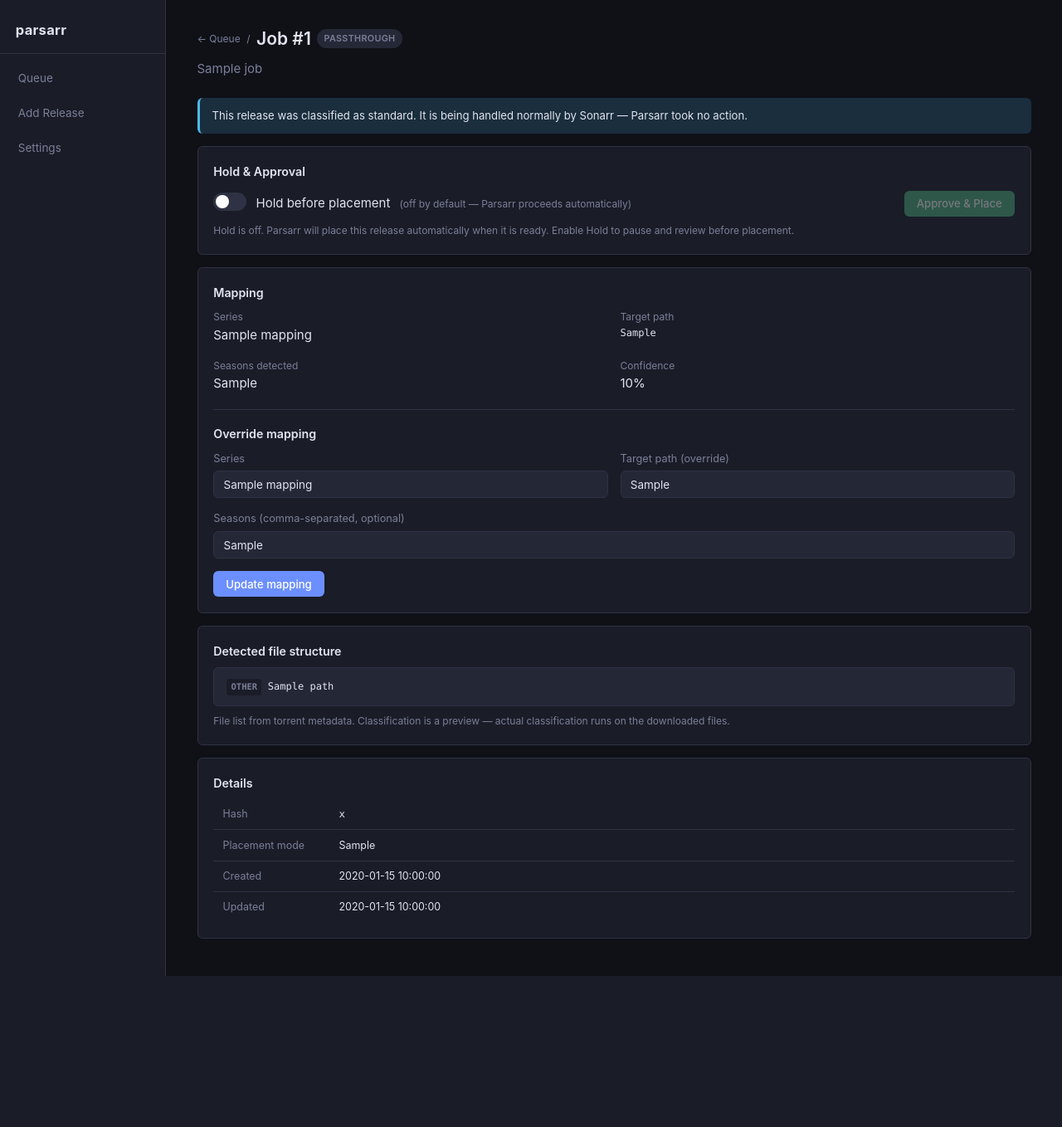
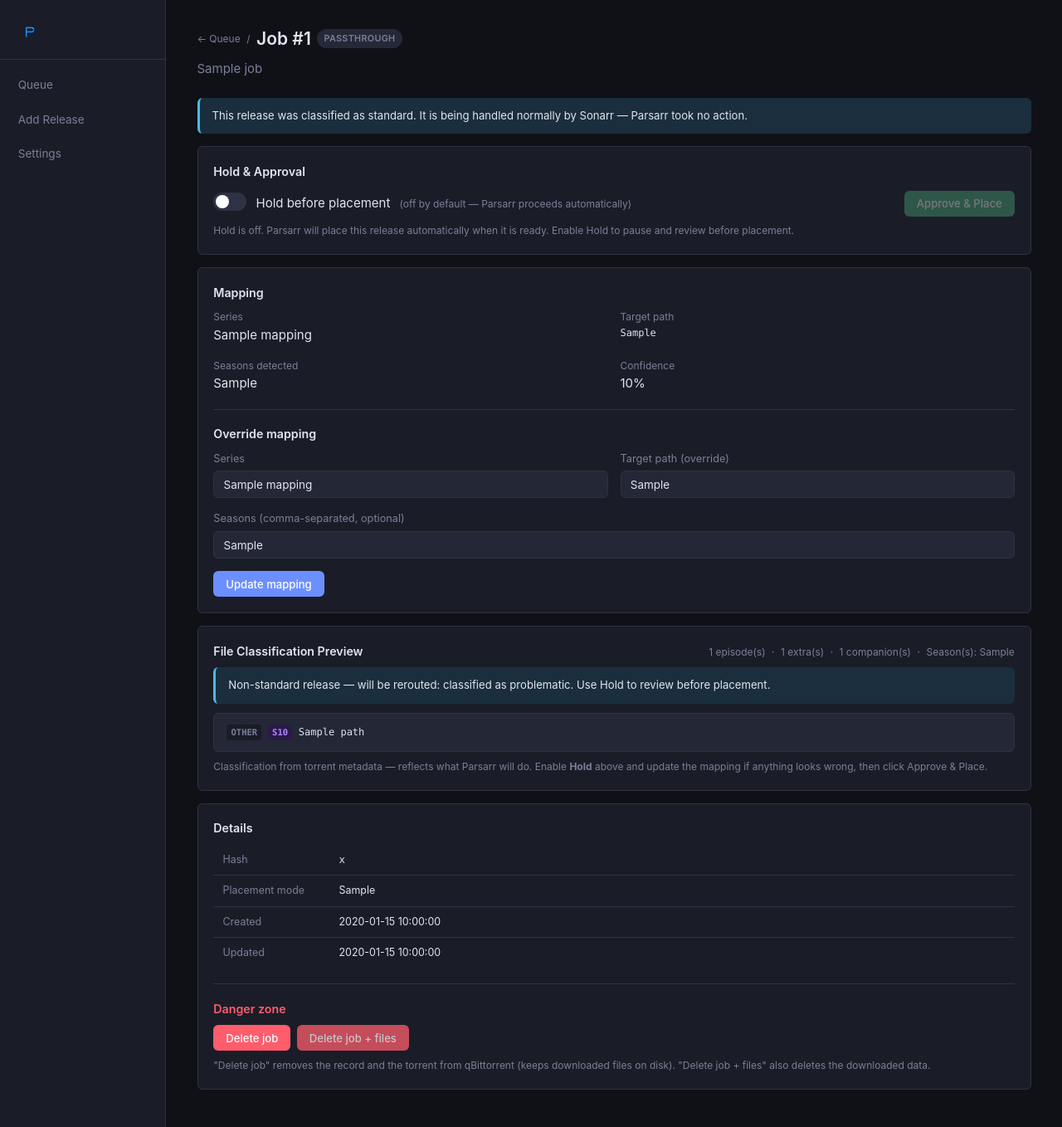
Before and after one commit to MMart221/parsarr, a FastAPI app: template parsarr/frontend/templates/job_detail.html in a window 1280 px wide. Shown: the whole page at 83% size. Before the commit the page ends 1176 px from the top, so only its background shows below. Run offline with FastAPI, Linux system fonts and the light colour scheme; the template is opened without the code that fills it: most values are stand-ins (such as "Sample title", 1, 10 or a date in 2020); parts of the project's set-up code (start-up, migrations or seed data) failed here and were passed over.

Commit message:
Add file mapping UI and logo

```diff
--- a/parsarr/frontend/static/main.css
+++ b/parsarr/frontend/static/main.css
@@ -45,13 +45,18 @@ nav {
 }
 
 nav .brand {
-  font-size: 1.1rem;
-  font-weight: 700;
-  color: var(--text);
   padding: 0 1.25rem 1rem;
   border-bottom: 1px solid var(--border);
   margin-bottom: 0.5rem;
-  letter-spacing: 0.02em;
+}
+
+nav .brand-logo {
+  display: block;
+  max-width: 100%;
+  max-height: 2.25rem;
+  width: auto;
+  height: auto;
+  object-fit: contain;
 }
 
 nav a {
@@ -187,11 +192,12 @@ textarea { resize: vertical; min-height: 80px; }
   gap: 0.5rem;
   padding: 0.1rem 0;
 }
-.tag { font-size: 0.7rem; font-weight: 600; padding: 0.1rem 0.35rem; border-radius: 3px; }
+.tag { font-size: 0.7rem; font-weight: 600; padding: 0.1rem 0.35rem; border-radius: 3px; flex-shrink: 0; }
 .tag-episode { background: #1a3a5c; color: var(--info); }
 .tag-extra { background: #3d2a00; color: var(--warning); }
 .tag-companion { background: #2a3d1a; color: #8dc97d; }
 .tag-other { background: var(--surface); color: var(--text-muted); }
+.tag-season { background: #2a1a4a; color: #b388ff; }
 
 /* Alerts */
 .alert {
@@ -245,6 +251,9 @@ textarea { resize: vertical; min-height: 80px; }
 .toggle input:checked + .slider { background: var(--warning); }
 .toggle input:checked + .slider::before { transform: translateX(18px); }
 
+/* Hold hint states */
+.hold-on { color: var(--warning); }
+
 /* Misc */
 .text-muted { color: var(--text-muted); }
 .text-small { font-size: 0.8rem; }
--- a/parsarr/frontend/static/main.js
+++ b/parsarr/frontend/static/main.js
@@ -32,7 +32,7 @@ function showToast(msg, type = "info") {
 }
 
 // ---------------------------------------------------------------------------
-// Queue page — auto-refresh every 10 s
+// Queue page — auto-refresh every 10 s + per-row delete
 // ---------------------------------------------------------------------------
 
 function initQueue() {
@@ -45,18 +45,39 @@ function initQueue() {
       const tbody = table.querySelector("tbody");
       if (!tbody) return;
       tbody.innerHTML = jobs.map(renderJobRow).join("");
+      bindQueueDeleteButtons(tbody);
     } catch (e) {
       console.warn("Queue refresh failed:", e);
     }
   }
 
+  // Bind delete buttons on initial server-rendered rows
+  bindQueueDeleteButtons(table.querySelector("tbody"));
+
   setInterval(refresh, 10000);
 }
 
+function bindQueueDeleteButtons(container) {
+  if (!container) return;
+  container.querySelectorAll(".btn-delete-job").forEach(btn => {
+    btn.addEventListener("click", async (e) => {
+      e.stopPropagation();
+      const jobId = btn.dataset.id;
+      if (!confirm(`Delete job #${jobId}? The torrent will be removed from qBittorrent (downloaded files kept).`)) return;
+      try {
+        await api("DELETE", `/api/jobs/${jobId}`);
+        const row = btn.closest("tr");
+        if (row) row.remove();
+        showToast(`Job #${jobId} deleted`, "success");
+      } catch (e) {
+        showToast("Delete failed: " + e.message, "danger");
+      }
+    });
+  });
+}
+
 function renderJobRow(job) {
-  const holdBadge = job.hold
-    ? `<span class="badge badge-hold">hold</span>`
-    : "";
+  const holdBadge = job.hold ? `<span class="badge badge-hold">hold</span>` : "";
   const dt = job.updated_at ? job.updated_at.slice(0, 16).replace("T", " ") : "";
   return `<tr>
     <td><a class="table-link" href="/jobs/${job.id}">#${job.id}</a></td>
@@ -64,6 +85,7 @@ function renderJobRow(job) {
     <td><span class="badge badge-${job.state}">${job.state}</span> ${holdBadge}</td>
     <td class="text-muted text-small mono">${job.hash ? job.hash.slice(0, 8) : ""}</td>
     <td class="text-muted text-small">${dt}</td>
+    <td><button class="btn btn-ghost btn-delete-job text-small" data-id="${job.id}" style="padding:0.25rem 0.5rem;color:var(--danger);">✕</button></td>
   </tr>`;
 }
 
@@ -77,20 +99,45 @@ function initJobDetail() {
 
   // Hold toggle
   const holdToggle = document.getElementById("hold-toggle");
+  const holdBadge  = document.getElementById("hold-badge");
+  const holdHint   = document.getElementById("hold-hint");
+  const approveBtn = document.getElementById("approve-btn");
+
+  function updateHoldUI(held) {
+    if (holdBadge) {
+      holdBadge.style.display = held ? "" : "none";
+    }
+    if (holdHint) {
+      if (held) {
+        holdHint.className = "text-small mt-1 hold-on";
+        holdHint.textContent = "Hold is on. The job is paused. Review the mapping below, then click Approve & Place to continue.";
+      } else {
+        holdHint.className = "text-small mt-1 text-muted";
+        holdHint.textContent = "Hold is off. Parsarr will place this release automatically when it is ready. Enable Hold to pause and review before placement.";
+      }
+    }
+    if (approveBtn) {
+      const stateBadge = document.getElementById("state-badge");
+      const state = stateBadge ? stateBadge.textContent.trim() : "";
+      approveBtn.disabled = !held || !["ready_to_process", "auto_mapped", "awaiting_manual_mapping"].includes(state);
+    }
+  }
+
   if (holdToggle) {
     holdToggle.addEventListener("change", async () => {
+      const held = holdToggle.checked;
       try {
-        await api("PATCH", `/api/jobs/${jobId}/hold`, { hold: holdToggle.checked });
-        showToast(holdToggle.checked ? "Hold enabled" : "Hold disabled", "info");
+        await api("PATCH", `/api/jobs/${jobId}/hold`, { hold: held });
+        showToast(held ? "Hold enabled" : "Hold disabled", "info");
+        updateHoldUI(held);
       } catch (e) {
         showToast("Failed to update hold: " + e.message, "danger");
-        holdToggle.checked = !holdToggle.checked;
+        holdToggle.checked = !held;
       }
     });
   }
 
   // Approve button
-  const approveBtn = document.getElementById("approve-btn");
   if (approveBtn) {
     approveBtn.addEventListener("click", async () => {
       approveBtn.disabled = true;
@@ -105,10 +152,32 @@ function initJobDetail() {
     });
   }
 
+  // Delete buttons
+  document.getElementById("delete-btn")?.addEventListener("click", async () => {
+    if (!confirm("Delete this job? The torrent will be removed from qBittorrent (downloaded files kept on disk).")) return;
+    try {
+      await api("DELETE", `/api/jobs/${jobId}`);
+      showToast("Job deleted", "success");
+      setTimeout(() => { window.location.href = "/"; }, 800);
+    } catch (e) {
+      showToast("Delete failed: " + e.message, "danger");
+    }
+  });
+
+  document.getElementById("delete-files-btn")?.addEventListener("click", async () => {
+    if (!confirm("Delete this job AND its downloaded files? This cannot be undone.")) return;
+    try {
+      await api("DELETE", `/api/jobs/${jobId}?delete_files=true`);
+      showToast("Job and files deleted", "success");
+      setTimeout(() => { window.location.href = "/"; }, 800);
+    } catch (e) {
+      showToast("Delete failed: " + e.message, "danger");
+    }
+  });
+
   // Mapping form
   const mappingForm = document.getElementById("mapping-form");
   if (mappingForm) {
-    // Series search
     const seriesSearch = document.getElementById("series-search");
     const seriesList = document.getElementById("series-list");
     if (seriesSearch && seriesList) {
@@ -154,7 +223,7 @@ function initJobDetail() {
     });
   }
 
-  // Auto-refresh state badge every 8 s
+  // Auto-refresh state badge + hold state every 8 s
   const stateBadge = document.getElementById("state-badge");
   if (stateBadge) {
     setInterval(async () => {
@@ -162,9 +231,12 @@ function initJobDetail() {
         const job = await api("GET", `/api/jobs/${jobId}`);
         stateBadge.className = `badge badge-${job.state}`;
         stateBadge.textContent = job.state;
-        const approveBtn = document.getElementById("approve-btn");
+        if (holdToggle && holdToggle.checked !== job.hold) {
+          holdToggle.checked = job.hold;
+          updateHoldUI(job.hold);
+        }
         if (approveBtn) {
-          approveBtn.disabled = !job.hold || !["ready_to_process","auto_mapped","awaiting_manual_mapping"].includes(job.state);
+          approveBtn.disabled = !job.hold || !["ready_to_process", "auto_mapped", "awaiting_manual_mapping"].includes(job.state);
         }
       } catch (_) {}
     }, 8000);
@@ -179,7 +251,6 @@ function initAdd() {
   const form = document.getElementById("add-form");
   if (!form) return;
 
-  // Load series into datalist on page load
   const seriesDatalist = document.getElementById("series-options");
   if (seriesDatalist) {
     api("GET", "/api/series").then(results => {
--- a/parsarr/frontend/templates/base.html
+++ b/parsarr/frontend/templates/base.html
@@ -9,7 +9,9 @@
 <body>
 <div class="layout">
   <nav>
-    <div class="brand">parsarr</div>
+    <div class="brand">
+      <img src="/static/logo/11821b16-26c0-43a6-9613-a344827b4f37.png" alt="parsarr" class="brand-logo">
+    </div>
     <a href="/" class="{% if active == 'queue' %}active{% endif %}">Queue</a>
     <a href="/add" class="{% if active == 'add' %}active{% endif %}">Add Release</a>
     <a href="/settings" class="{% if active == 'settings' %}active{% endif %}">Settings</a>
--- a/parsarr/frontend/templates/job_detail.html
+++ b/parsarr/frontend/templates/job_detail.html
@@ -7,7 +7,7 @@
   <span class="text-muted text-small">/</span>
   <h1 style="margin:0;">Job #{{ job.id }}</h1>
   <span id="state-badge" class="badge badge-{{ job.state }}">{{ job.state }}</span>
-  {% if job.hold %}<span class="badge badge-hold">hold</span>{% endif %}
+  <span id="hold-badge" class="badge badge-hold" {% if not job.hold %}style="display:none"{% endif %}>hold</span>
 </div>
 
 <div id="job-id" data-id="{{ job.id }}" style="display:none;"></div>
@@ -46,11 +46,13 @@
       Approve &amp; Place
     </button>
   </div>
-  {% if not job.hold %}
-  <p class="text-muted text-small mt-1">Hold is off. Parsarr will place this release automatically when it is ready. Enable Hold to pause and review before placement.</p>
-  {% else %}
-  <p class="mt-1" style="color:var(--warning);">Hold is on. The job is paused. Review the mapping below, then click Approve &amp; Place to continue.</p>
-  {% endif %}
+  <p id="hold-hint" class="text-small mt-1 {% if job.hold %}hold-on{% else %}text-muted{% endif %}">
+    {% if not job.hold %}
+    Hold is off. Parsarr will place this release automatically when it is ready. Enable Hold to pause and review before placement.
+    {% else %}
+    Hold is on. The job is paused. Review the mapping below, then click Approve &amp; Place to continue.
+    {% endif %}
+  </p>
 </div>
 
 <!-- Mapping -->
@@ -109,38 +111,71 @@
   </form>
 </div>
 
-<!-- File tree -->
-{% if job.file_tree %}
+<!-- File classification preview -->
+{% if profile %}
 <div class="card">
-  <h3>Detected file structure</h3>
+  <div class="flex items-center justify-between mb-1" style="flex-wrap:wrap; gap:0.5rem;">
+    <h3 style="margin:0;">File Classification Preview</h3>
+    <div class="flex gap-1 text-small text-muted" style="flex-wrap:wrap;">
+      <span>{{ profile.episode_files | length }} episode(s)</span>
+      <span>·</span>
+      <span>{{ profile.extra_files | length }} extra(s)</span>
+      <span>·</span>
+      <span>{{ profile.companion_files | length }} companion(s)</span>
+      {% if profile.seasons_found %}
+      <span>·</span>
+      <span>Season(s): {{ profile.seasons_found | sort | join(", ") }}</span>
+      {% endif %}
+    </div>
+  </div>
+
+  {% if profile.is_standard %}
+  <div class="alert alert-success" style="margin-bottom:0.75rem;">
+    Standard release — Parsarr will pass through without action.
+  </div>
+  {% else %}
+  <div class="alert alert-info" style="margin-bottom:0.75rem;">
+    Non-standard release — will be rerouted:
+    {% set reasons = [] %}
+    {% if profile.is_multi_season %}{% set _ = reasons.append("multi-season pack") %}{% endif %}
+    {% if profile.has_extras %}{% set _ = reasons.append("contains extras") %}{% endif %}
+    {% if profile.needs_flatten %}{% set _ = reasons.append("nested structure") %}{% endif %}
+    {{ reasons | join(", ") or "classified as problematic" }}.
+    Use Hold to review before placement.
+  </div>
+  {% endif %}
+
   <div class="file-tree">
-    {% for path in job.file_tree %}
-    {% set name = path.split("/")[-1] %}
-    {% set lower = name.lower() %}
-    {% set is_video = name.endswith((".mkv", ".mp4", ".avi", ".ts", ".m4v", ".wmv", ".mov")) %}
-    {% set is_companion = name.endswith((".srt", ".ass", ".sub", ".nfo", ".jpg", ".png")) %}
-    {% set is_extra = ("featurette" in lower or "behind" in lower or "commentary" in lower
-                       or "making" in lower or "bonus" in lower or "sample" in lower
-                       or "trailer" in lower or "interview" in lower or "extras" in path.lower()) %}
+    {% for fi in profile.files %}
+    {% set path_str = fi.path | string %}
     <div class="file-row">
-      {% if is_video and is_extra %}
+      {% if fi.is_video and fi.is_extra %}
         <span class="tag tag-extra">EXTRA</span>
-      {% elif is_video %}
+      {% elif fi.is_video %}
         <span class="tag tag-episode">EPISODE</span>
-      {% elif is_companion %}
+      {% elif fi.is_companion and fi.is_extra %}
+        <span class="tag tag-extra">EXTRA</span>
+      {% elif fi.is_companion %}
         <span class="tag tag-companion">COMPANION</span>
       {% else %}
         <span class="tag tag-other">OTHER</span>
       {% endif %}
-      <span class="mono">{{ path }}</span>
+      {% if fi.season is not none %}
+        <span class="tag tag-season">S{{ "%02d" | format(fi.season) }}</span>
+      {% endif %}
+      <span class="mono">{{ path_str }}</span>
     </div>
     {% endfor %}
   </div>
-  <p class="text-muted text-small mt-1">File list from torrent metadata. Classification is a preview — actual classification runs on the downloaded files.</p>
+
+  <p class="text-muted text-small mt-1">
+    Classification from torrent metadata — reflects what Parsarr will do.
+    Enable <strong>Hold</strong> above and update the mapping if anything looks wrong, then click Approve &amp; Place.
+  </p>
 </div>
 {% endif %}
 
-<!-- Job metadata -->
+<!-- Job metadata + danger zone -->
 <div class="card">
   <h3>Details</h3>
   <table style="font-size:0.83rem;">
@@ -149,6 +184,17 @@
     <tr><td class="text-muted">Created</td><td>{{ job.created_at[:19].replace("T", " ") if job.created_at else "" }}</td></tr>
     <tr><td class="text-muted">Updated</td><td>{{ job.updated_at[:19].replace("T", " ") if job.updated_at else "" }}</td></tr>
   </table>
+  <div style="margin-top:1.25rem; padding-top:1.25rem; border-top:1px solid var(--border);">
+    <h3 style="color:var(--danger); margin-bottom:0.5rem;">Danger zone</h3>
+    <div class="flex gap-1" style="flex-wrap:wrap;">
+      <button id="delete-btn" class="btn btn-danger">Delete job</button>
+      <button id="delete-files-btn" class="btn btn-danger" style="opacity:0.75;">Delete job + files</button>
+    </div>
+    <p class="text-muted text-small mt-1">
+      "Delete job" removes the record and the torrent from qBittorrent (keeps downloaded files on disk).
+      "Delete job + files" also deletes the downloaded data.
+    </p>
+  </div>
 </div>
 
 {% endblock %}
--- a/parsarr/frontend/templates/queue.html
+++ b/parsarr/frontend/templates/queue.html
@@ -16,6 +16,7 @@
         <th>State</th>
         <th>Hash</th>
         <th>Updated</th>
+        <th style="width:60px;"></th>
       </tr>
     </thead>
     <tbody>
@@ -29,6 +30,10 @@
         </td>
         <td class="text-muted text-small mono">{{ job.hash[:8] if job.hash else "" }}</td>
         <td class="text-muted text-small">{{ job.updated_at[:16].replace("T", " ") if job.updated_at else "" }}</td>
+        <td>
+          <button class="btn btn-ghost btn-delete-job text-small"
+                  data-id="{{ job.id }}" style="padding:0.25rem 0.5rem; color:var(--danger);">✕</button>
+        </td>
       </tr>
       {% endfor %}
     </tbody>
--- a/parsarr/main.py
+++ b/parsarr/main.py
@@ -97,13 +97,19 @@ def create_app() -> FastAPI:
 
     @app.get("/jobs/{job_id}", response_class=HTMLResponse)
     async def job_detail_page(request: Request, job_id: int):
-        job = db.get_job(job_id)
+        from .core.inspector import classify_tree
+        import parsarr.config as _cfg
+
+        job = await db.get_job(job_id)
         if not job:
             return HTMLResponse(content="<h1>404 — Job not found</h1>", status_code=404)
+        profile = None
+        if job.file_tree:
+            profile = classify_tree(job.file_tree, extra_patterns=_cfg.settings.extra_patterns)
         return templates.TemplateResponse(
             request,
             "job_detail.html",
-            {"job": job, "active": "queue"},
+            {"job": job, "active": "queue", "profile": profile},
         )
 
     # ------------------------------------------------------------------
```
Also changed, not shown: parsarr/api/routes.py (+35 -0 lines), parsarr/jobs.py (+8 -0 lines), parsarr/qb_client.py (+8 -0 lines), parsarr/frontend/static/logo/11821b16-26c0-43a6-9613-a344827b4f37.png (added).
